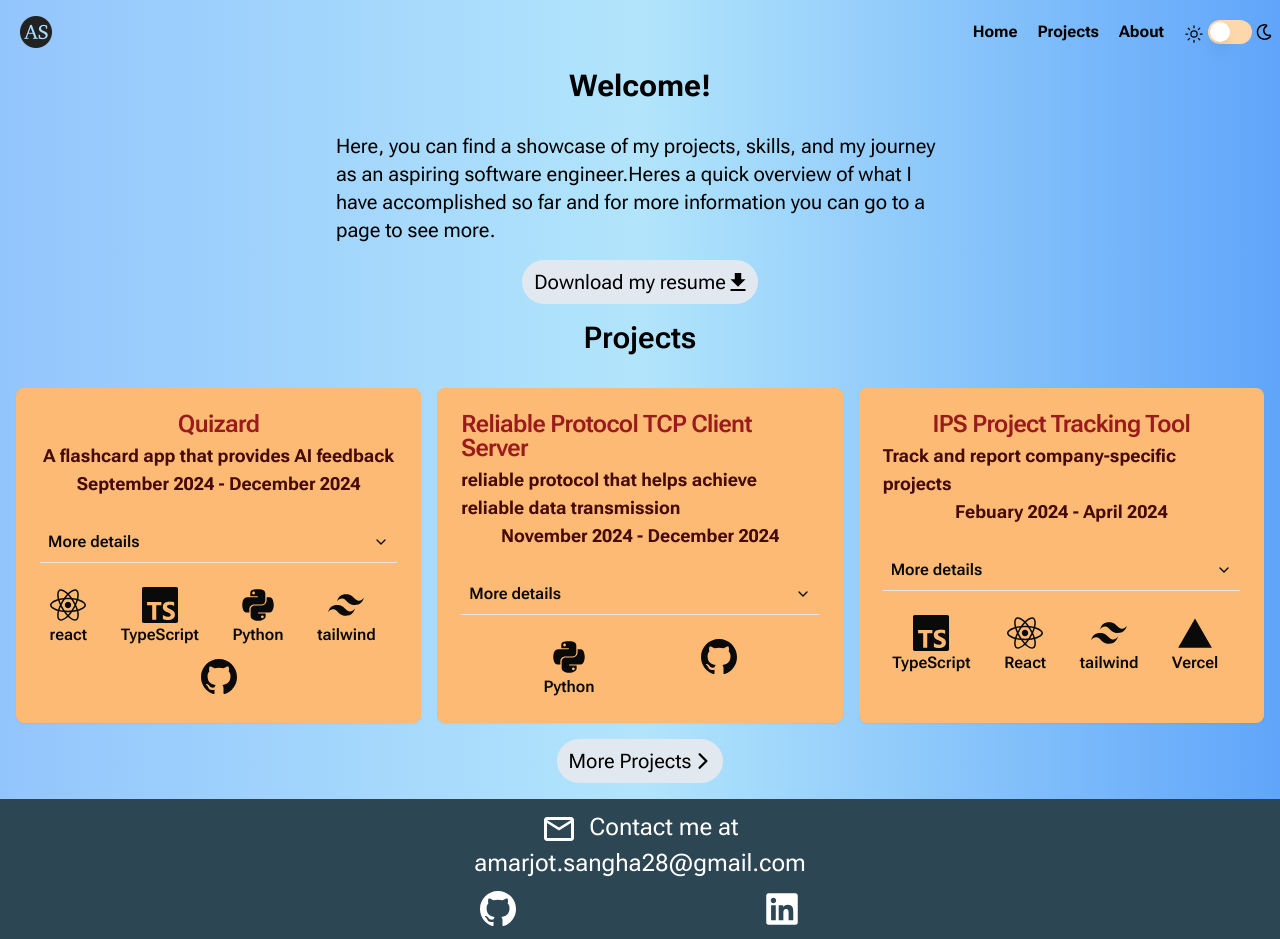
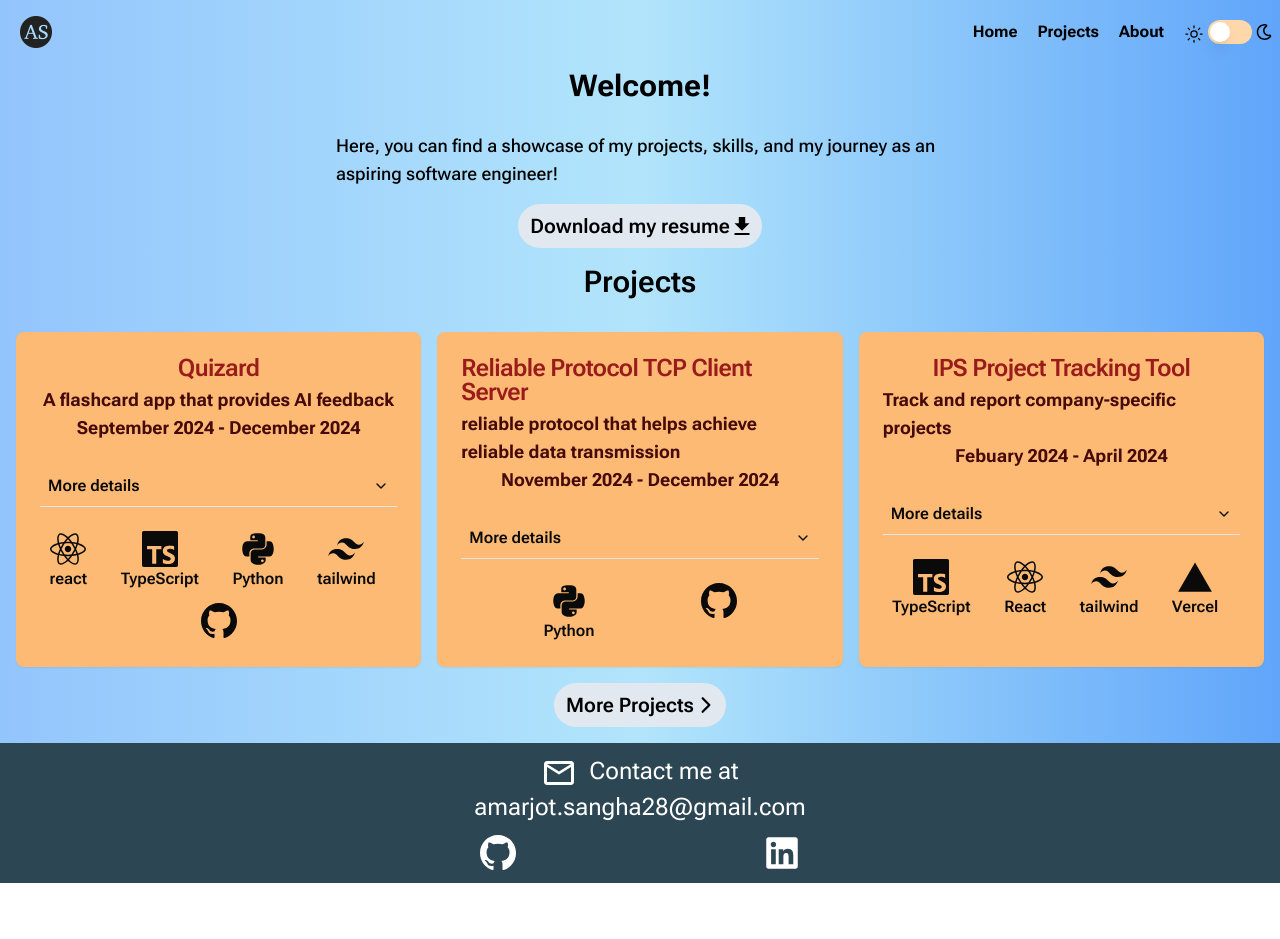
Before and after one commit to AmarjotS82/portfolio, a Next.js app: page / in a window 1280 px wide. After the commit the page ends 883 px from the top, so only its background shows below. Built offline with nearby package versions, Linux system fonts and the light colour scheme.

Commit message:
Fixed spelling mistakes in intro and added changes to bolding to emphasize button text

```diff
--- a/src/app/components/CustomButton.tsx
+++ b/src/app/components/CustomButton.tsx
@@ -10,7 +10,7 @@ interface ButtonProps{
 export default function CustomButton({text, icon} : ButtonProps){
     const buttonContent = (
         <div className="flex flex-row justify-center">
-          <p className="ml-1 text-xl h-1/2">{text}</p>
+          <p className="ml-1 text-xl h-1/2 font-semibold">{text}</p>
           {icon}
         </div>
       )
--- a/src/app/page.tsx
+++ b/src/app/page.tsx
@@ -9,8 +9,7 @@ import CustomButton from "./components/CustomButton";
 
 export default function Home() {
   const introPara = `Here, you can find a showcase of my projects, skills, and my journey as an aspiring software
-                    engineer.Heres a quick overview of what I have accomplished so far and for more information you can go
-                    to a page to see more.`
+                    engineer!`
 
   const projectsOverviewList: Project[] = projects.slice(0, 3);
 
@@ -21,7 +20,7 @@ export default function Home() {
     <div className="flex flex-col">
       <div className="flex flex-row w-full justify-center">
         <div className="flex flex-row lg:w-1/2 w-full">
-          <p className="text-xl m-4">{introPara}</p>
+          <p className="text-lg m-4 font-medium">{introPara}</p>
         </div>
       </div>
 
```
